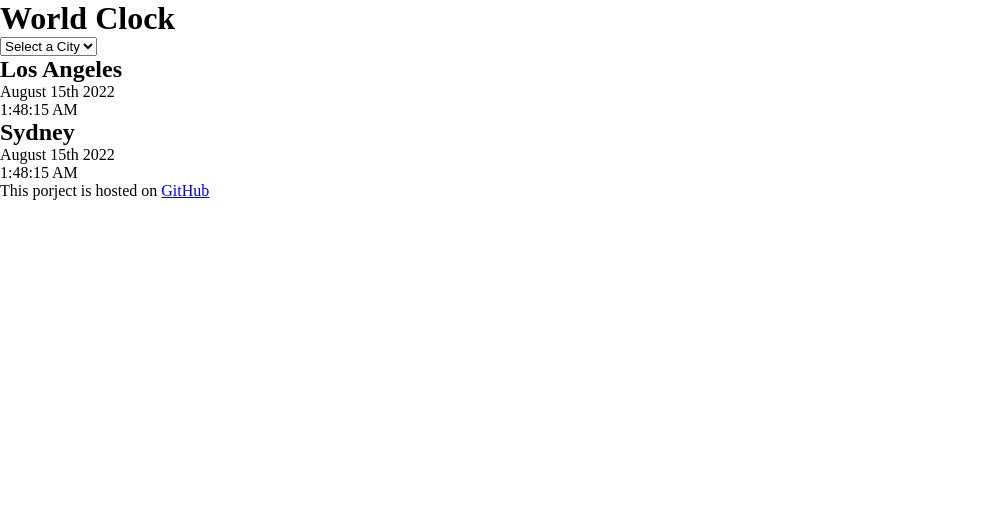
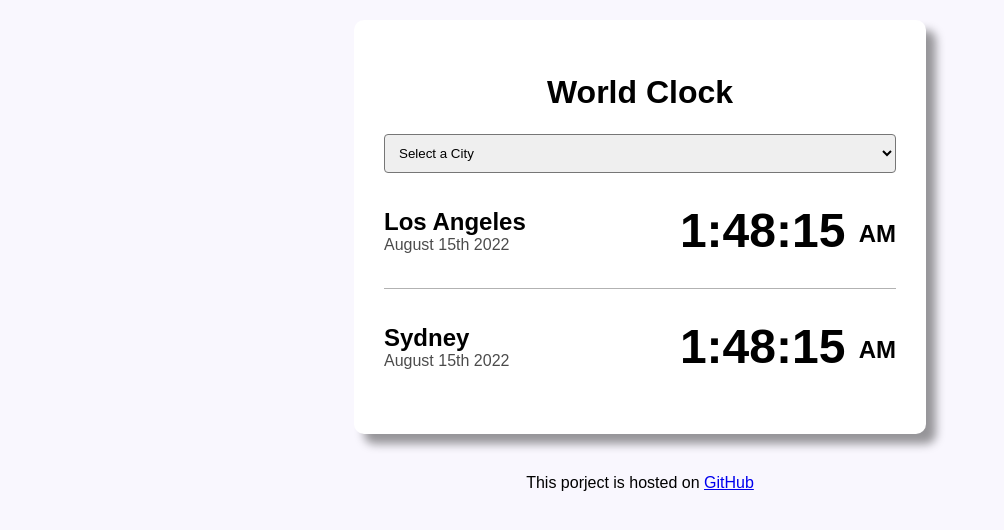
Before and after one commit to ayeshalatif1/world_clock, a plain HTML site: page index.html in a window 1280 px wide. Shown: the whole page, without its empty margins (0-1004 px from the left). Drawn offline with Linux system fonts and the light colour scheme.

Commit message:
Added styles

```diff
--- a/index.html
+++ b/index.html
@@ -20,26 +20,32 @@
         </select>
 
         <div class="city">
-            <h2>Los Angeles</h2>
-            <div class="date">August 15th 2022</div>
-            <div class="time">1:48:15 AM</div>
+            <div>
+                <h2>Los Angeles</h2>
+                <div class="date">August 15th 2022</div>
+            </div>
+            <div>
+                <div class="time">1:48:15 <small>AM</small></div>
+            </div>
         </div>
 
-           <div class="city">
-            <h2>Sydney</h2>
-            <div class="date">August 15th 2022</div>
-            <div class="time">1:48:15 AM</div>
+        <div class="city">
+            <div>
+                <h2>Sydney</h2>
+                <div class="date">August 15th 2022</div>
+            </div>
+            <div>
+                <div class="time">1:48:15 <small>AM</small></div>
+            </div>
         </div>
-
-
-        <footer>
-            <p>This porject is hosted on <a href="https://github.com/ayeshalatif1/world_clock">GitHub</a></p>
-        </footer>
     </div>
 
 
 
-
+    <footer>
+        <p>This porject is hosted on <a target="_blank" href="https://github.com/ayeshalatif1/world_clock">GitHub</a>
+        </p>
+    </footer>
 
     <script src="index.js"></script>
 </body>
--- a/style.css
+++ b/style.css
@@ -2,3 +2,59 @@
     margin: 0;
     padding: 0;
 }
+body{
+    background-color: #f9f7fe;
+    font-family: sans-serif;
+}
+.container{
+    max-width: 40%;
+    margin: 20px auto;
+    padding: 30px;
+    background-color: white;
+    border-radius: 10px;
+    box-shadow: 10px 10px 10px rgba(0, 0, 0, 0.4);
+}
+select{
+    display: block;
+    width: 100%;
+    border-radius: 4px;
+    padding: 10px;
+}
+h1{
+    text-align: center;
+    font-family: sans-serif;
+    line-height: 2;
+    margin: 10px;
+}
+.city{
+    display: flex;
+    justify-content: space-between;
+    align-items: center;
+    padding: 30px 0;
+    border-bottom: 1px solid rgba(0, 0, 0, 0.3);
+}
+.city:last-child{
+    border: none;
+}
+.time{
+    font-size: 48px;
+    font-weight: bold;
+}
+small{
+    font-size: 24px;
+    vertical-align: middle;
+}
+.date{
+    opacity: 0.7;
+}
+footer p{
+    text-align: center;
+    padding: 20px;
+}
+
+@media (max-width:900px)
+{
+    .container{
+        max-width: 80%;
+    }
+}
```
